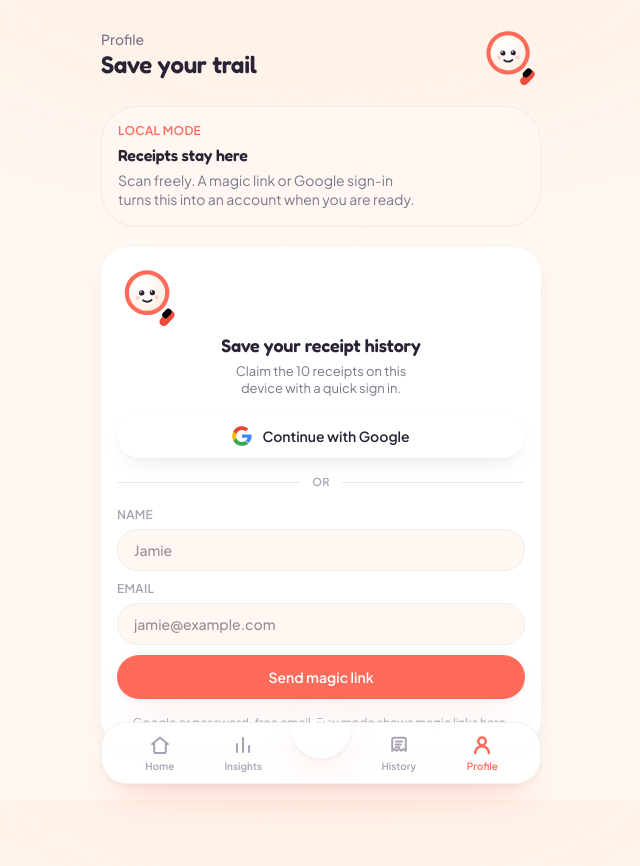
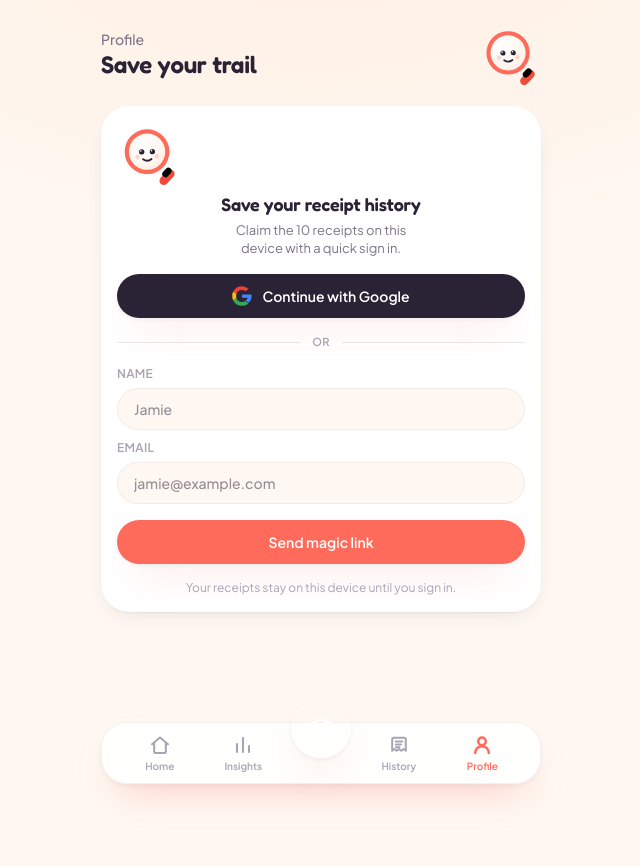
Before and after one commit to jxboi/snoopy-receipt, a Next.js app: page /profile in a window 1280 px wide. Shown: the top 866 px of the page, without its empty margins (319-959 px from the left). After the commit the page ends 800 px from the top, so only its background shows below. Built offline with nearby package versions, Linux system fonts and the light colour scheme; no server answers.

Commit message:
refactor: rename profileRedirect to googleAuthRedirect and simplify profile display logic

```diff
--- a/app/api/auth/google/callback/route.ts
+++ b/app/api/auth/google/callback/route.ts
@@ -29,9 +29,10 @@ function redirectUri(request: Request): string {
   );
 }
 
-function profileRedirect(request: NextRequest, status: string): NextResponse {
+function googleAuthRedirect(request: NextRequest, status: string): NextResponse {
+  const path = status === "ok" ? "/" : "/profile";
   return NextResponse.redirect(
-    new URL(`/profile?google=${status}`, request.url)
+    new URL(`${path}?google=${status}`, request.url)
   );
 }
 
@@ -76,7 +77,7 @@ export async function GET(request: NextRequest) {
   const configured =
     process.env.GOOGLE_CLIENT_ID && process.env.GOOGLE_CLIENT_SECRET;
   if (!configured) {
-    const response = profileRedirect(request, "not_configured");
+    const response = googleAuthRedirect(request, "not_configured");
     clearState(response);
     return response;
   }
@@ -85,7 +86,7 @@ export async function GET(request: NextRequest) {
   const state = request.nextUrl.searchParams.get("state");
   const expectedState = request.cookies.get(GOOGLE_OAUTH_STATE_COOKIE)?.value;
   if (!code || !state || !expectedState || state !== expectedState) {
-    const response = profileRedirect(request, "invalid_state");
+    const response = googleAuthRedirect(request, "invalid_state");
     clearState(response);
     return response;
   }
@@ -98,14 +99,14 @@ export async function GET(request: NextRequest) {
         token.error,
         token.error_description
       );
-      const response = profileRedirect(request, "token_failed");
+      const response = googleAuthRedirect(request, "token_failed");
       clearState(response);
       return response;
     }
 
     const googleProfile = await fetchUserInfo(token.access_token);
     if (!googleProfile.email || googleProfile.email_verified === false) {
-      const response = profileRedirect(request, "unverified_email");
+      const response = googleAuthRedirect(request, "unverified_email");
       clearState(response);
       return response;
     }
@@ -114,7 +115,7 @@ export async function GET(request: NextRequest) {
       email: googleProfile.email,
       name: googleProfile.name,
     });
-    const response = profileRedirect(request, "ok");
+    const response = googleAuthRedirect(request, "ok");
     response.cookies.set(SESSION_COOKIE, createSessionToken(profile), {
       httpOnly: true,
       sameSite: "lax",
@@ -126,7 +127,7 @@ export async function GET(request: NextRequest) {
     return response;
   } catch (error) {
     console.error("google oauth failed:", error);
-    const response = profileRedirect(request, "failed");
+    const response = googleAuthRedirect(request, "failed");
     clearState(response);
     return response;
   }
--- a/app/profile/page.tsx
+++ b/app/profile/page.tsx
@@ -168,42 +168,9 @@ export default function ProfilePage() {
           </section>
         </>
       ) : (
-        <>
-          <LocalModePanel />
-          <SignedOutCard receiptCount={receipts.length} />
-        </>
+        <SignedOutCard receiptCount={receipts.length} />
       )}
     </div>
-  );
-}
-
-function LocalModePanel() {
-  return (
-    <motion.section
-      initial={{ opacity: 0, y: 14 }}
-      animate={{ opacity: 1, y: 0 }}
-      transition={{ delay: 0.04 }}
-      className="rounded-3xl border border-black/5 bg-cream p-4"
-    >
-      <div className="flex items-start justify-between gap-3">
-        <div>
-          <p className="text-xs font-semibold uppercase tracking-wide text-coral">
-            Local mode
-          </p>
-          <h2 className="mt-1 font-display text-base font-semibold text-ink">
-            Receipts stay here
-          </h2>
-          <p className="mt-1 text-sm leading-snug text-ink-soft text-balance">
-            Scan freely. A magic link or Google sign-in turns this into an
-            account when you are ready.
-          </p>
-        </div>
-        <span
-          className="mt-0.5 size-3 shrink-0 rounded-full"
-          style={{ background: "var(--color-tangerine)" }}
-        />
-      </div>
-    </motion.section>
   );
 }
 
@@ -260,7 +227,7 @@ function SignedOutCard({
 
       <Link
         href="/api/auth/google"
-        className="mt-4 flex items-center justify-center gap-2.5 rounded-2xl bg-white px-5 py-3 text-sm font-semibold text-ink shadow-soft ring-1 ring-black/5 active:scale-[0.99] transition-transform"
+        className="mt-4 flex items-center justify-center gap-2.5 rounded-2xl bg-ink px-5 py-3 text-sm font-semibold text-white shadow-lift ring-1 ring-white/30 active:scale-[0.99] transition-transform"
       >
         <GoogleIcon />
         Continue with Google
@@ -303,7 +270,7 @@ function SignedOutCard({
         <button
           type="submit"
           disabled={status === "sending"}
-          className="rounded-2xl bg-coral px-5 py-3 text-sm font-semibold text-white shadow-lift active:scale-[0.99] transition-transform"
+          className="mt-1.5 rounded-2xl bg-coral px-5 py-3 text-sm font-semibold text-white shadow-lift active:scale-[0.99] transition-transform"
         >
           {status === "sending" ? "Sending..." : "Send magic link"}
         </button>
@@ -335,7 +302,7 @@ function SignedOutCard({
       ) : null}
 
       <p className="mt-4 text-center text-xs text-ink-faint">
-        Google or password-free email. Dev mode shows magic links here.
+        Your receipts stay on this device until you sign in.
       </p>
     </motion.section>
   );
```
